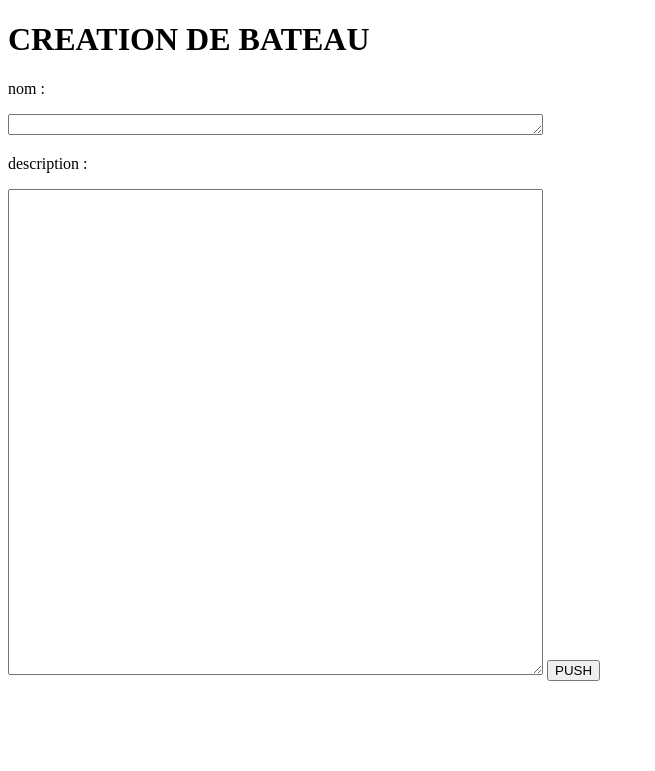
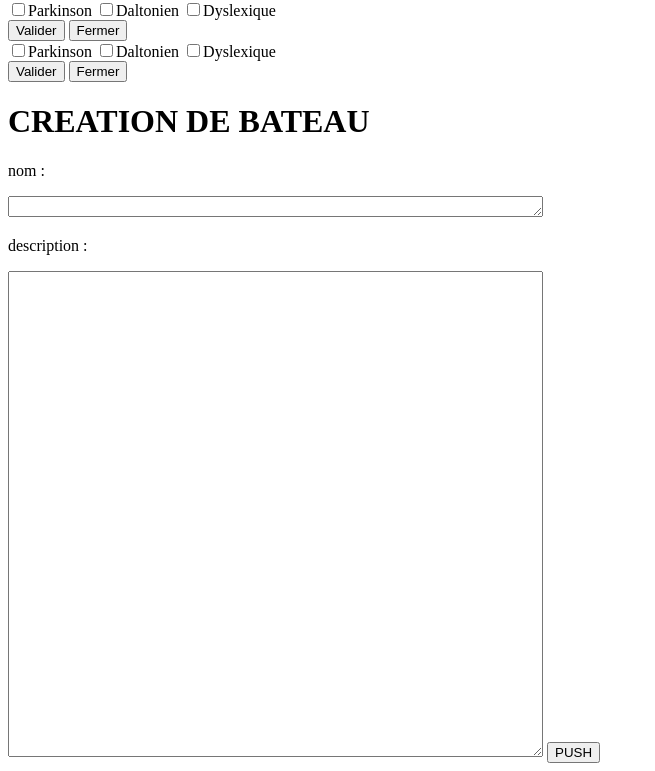
Before and after one commit to FloDarPie/PassagePython, a PHP site: template php/pages/creation/bateau.php in a window 1280 px wide. Shown: the part 150-921 px from the top of the page, without its empty margins (0-655 px from the left). Before the commit the page ends 831 px from the top, so only its background shows below. Run offline with PHP 8.4, Linux system fonts and the light colour scheme; the template is opened without the code that fills it, so the values that code supplies are empty.

Commit message:
ajout header.php

```diff
--- a/php/header.php
+++ b/php/header.php
@@ -8,3 +8,33 @@
   </nav>
   <button type="button" name="button" onclick="openForm()"><i class="fas fa-wheelchair"></i></button>
 </header>
+
+<div class="loginPopup">
+  <div class="formPopup" id="popupForm">
+    <form action="index.php" class="formContainer" name="handi">
+        <div id="type-handi">
+          <label><input type="checkbox" name="park" value="true">Parkinson</label>
+          <label><input type="checkbox" name="dalt" value="true">Daltonien</label>
+          <label><input type="checkbox" name="dys" value="true">Dyslexique</label>
+        </div>
+        <div id="reponse">
+          <button type="submit" class="btn" id="submit">Valider</button>
+          <button type="button" class="btn cancel" onclick="closeForm()">Fermer</button>
+        </div>
+    </form>
+  </div>
+</div><div class="loginPopup">
+  <div class="formPopup" id="popupForm">
+    <form action="index.php" class="formContainer" name="handi">
+        <div id="type-handi">
+          <label><input type="checkbox" name="park" value="true">Parkinson</label>
+          <label><input type="checkbox" name="dalt" value="true">Daltonien</label>
+          <label><input type="checkbox" name="dys" value="true">Dyslexique</label>
+        </div>
+        <div id="reponse">
+          <button type="submit" class="btn" id="submit">Valider</button>
+          <button type="button" class="btn cancel" onclick="closeForm()">Fermer</button>
+        </div>
+    </form>
+  </div>
+</div>
--- a/php/pages/view/sauveteur.php
+++ b/php/pages/view/sauveteur.php
@@ -5,6 +5,10 @@
     <title>Vue sauveteur · Les Sauveteurs du Dunkerquois</title>
     <link rel="stylesheet" href="/css/master.css">
     <link rel="stylesheet" href="/css/header.css">
+    <link rel="stylesheet" href="/css/ui.css">
+    <link rel="stylesheet" href="/css/handicap.css">
+    <script src="/js/search.js" charset="utf-8" defer></script>
+    <script src="/js/handicap.js" defer></script>
     <script src="/js/view/sauveteur.js" charset="utf-8" defer></script>
   </head>
   <body>
```
Also changed, not shown: index.php (+2 -16 lines).
